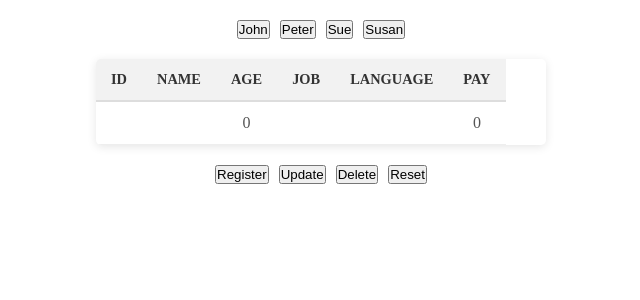
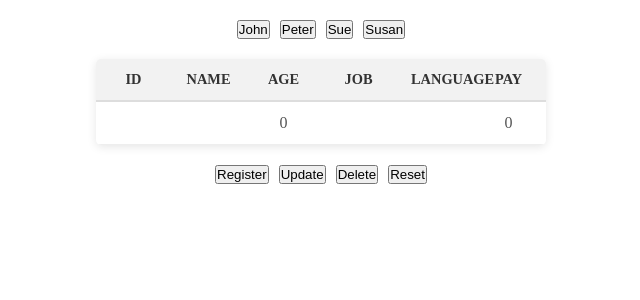
Before and after one commit to SimpleJerry/emp-frontend, a Next.js app: page / in a window 1280 px wide. Shown: the top 300 px of the page, without its empty margins (319-959 px from the left). Built offline with nearby package versions, Linux system fonts and the light colour scheme.

Commit message:
Update InforTable.tsx

```diff
--- a/src/components/InforTable.tsx
+++ b/src/components/InforTable.tsx
@@ -3,7 +3,7 @@ import {useSelector} from "react-redux";
 import {RootState} from "@/redux/store";
 import styled from "styled-components";
 
-const Table = styled.div`
+const Table = styled.table`
     width: 450px;
     margin: 0 auto;
     border-collapse: collapse;
```
